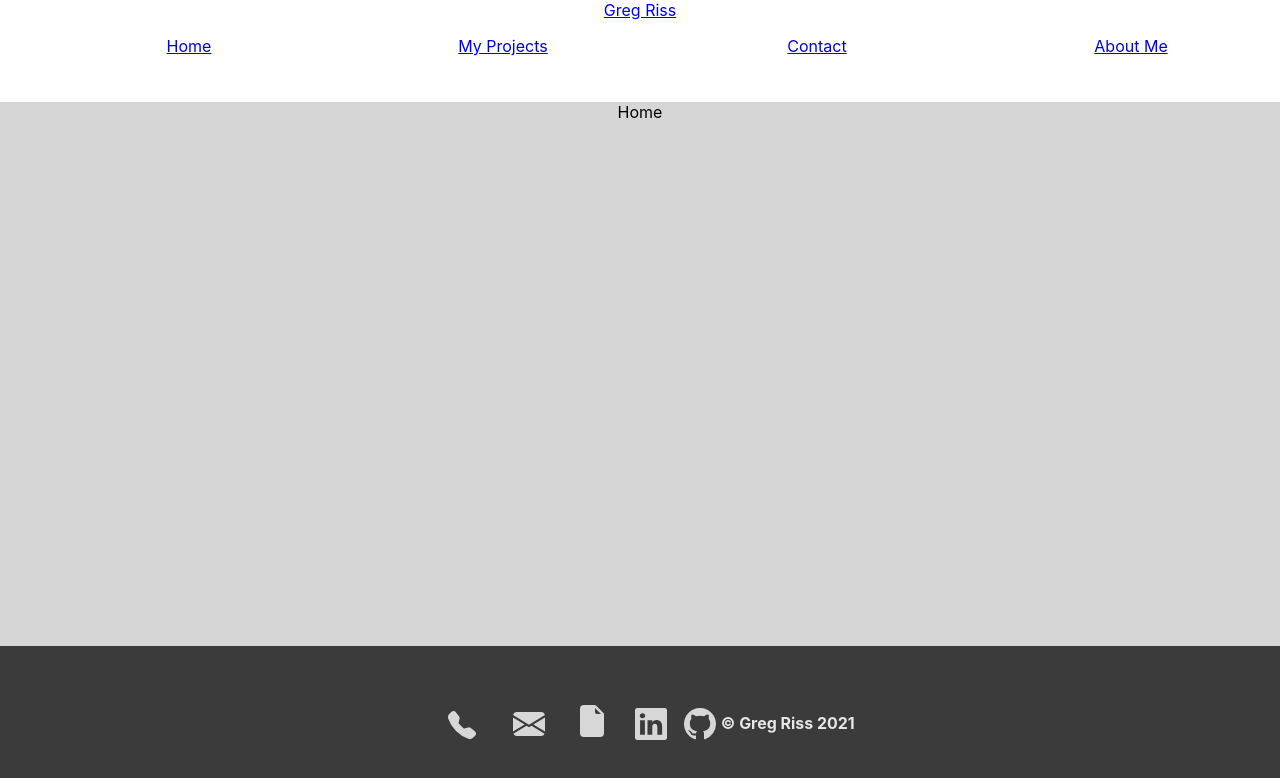
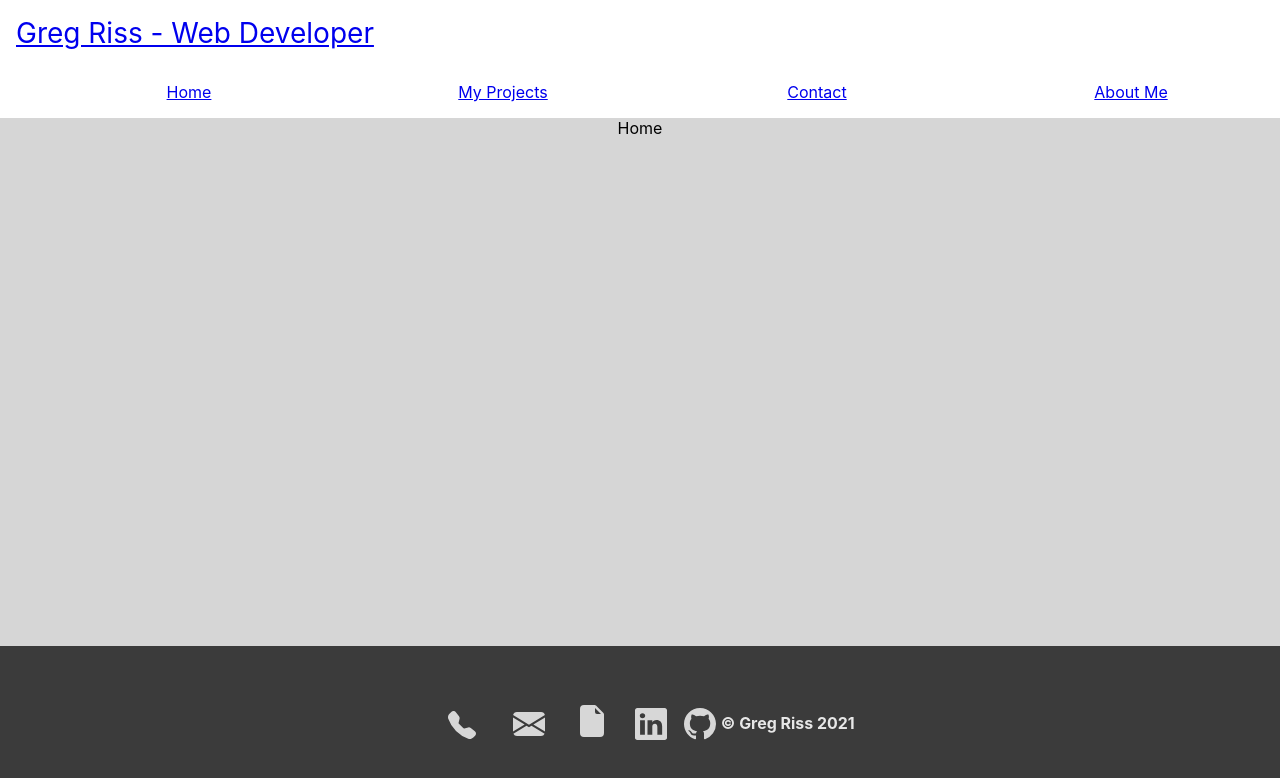
Before and after one commit to gregriss/dev-portfolio, a React (Create React App) app in the folder react-port/: page / in a window 1280 px wide. Shown: the top 778 px of the page. Built offline with nearby package versions, Linux system fonts and the light colour scheme.

Commit message:
header style adjustments

```diff
--- a/react-port/src/components/header/header.js
+++ b/react-port/src/components/header/header.js
@@ -5,9 +5,11 @@ function Header() {
     return (
         <header className="header">
             <nav>
-                <Link to="/">
-                    Greg Riss
-                </Link>
+                <div className="brand-div">
+                    <Link to="/">
+                        Greg Riss - Web Developer
+                    </Link>
+                </div>
                 <div>
                     <ul>
                         <li>
--- a/react-port/src/components/header/style.css
+++ b/react-port/src/components/header/style.css
@@ -1,14 +1,31 @@
 header {
-    height: 8vmax;
+    /* height: 8vmax; */
+    height: 15%;
+}
+
+nav {
+    display: flex;
+    /* justify-content: flex-start; */
+    flex-flow: column nowrap;
 }
 
 ul {
     list-style: none;
     display: grid;
-    grid-template-columns: repeat(auto-fit, minmax(200px, 1fr));
+    grid-template-columns: repeat(auto-fit, minmax(100px, 1fr));
     gap: 1rem;
 }
 
+.brand-div {
+    font-size: 175%;
+    color: black;
+    text-align: left;
+    padding: 1rem;
+}
+
+
+
+/* why doesn't this work? */
 Link {
     text-decoration: none;
 }
```
